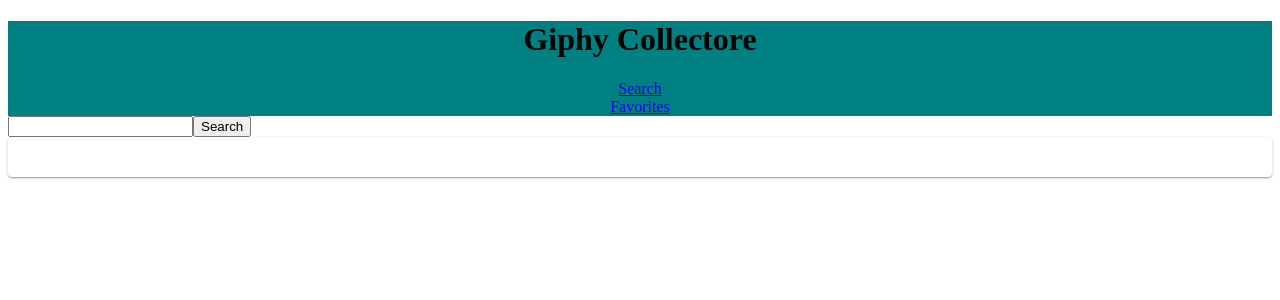
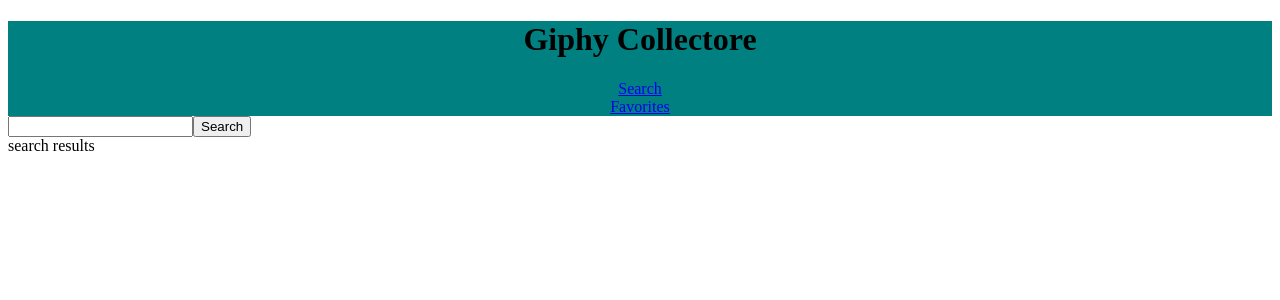
Before and after one commit to Klevennb/group-giphy-saga-project, a React (Create React App) app: page /#/ in a window 1280 px wide. Shown: the top 300 px of the page. Built offline with nearby package versions, Linux system fonts and the light colour scheme.

Commit message:
appends search to dom

```diff
--- a/src/components/App/App.js
+++ b/src/components/App/App.js
@@ -2,6 +2,7 @@
 import { HashRouter as Router, Route, Link } from 'react-router-dom';
 import Favorites from '../Favorites/Favorites'
 import Search from '../Search/Search'
+import SearchResults from '../Search/SearchResults'
 import './App.css';
 class App extends Component {
 
--- a/src/components/Search/Search.js
+++ b/src/components/Search/Search.js
@@ -6,6 +6,7 @@
 import CardActions from "@material-ui/core/CardActions";
 import { Typography } from "@material-ui/core";
 import IconButton from "@material-ui/core/IconButton";
+import SearchResults from "./SearchResults";
 
 class Search extends Component {
   constructor(props) {
@@ -45,7 +46,8 @@
           value={this.state.search}
         />
         <button onClick={this.sendToServer}>Search</button>
-        <Card>
+        <SearchResults />
+        {/* <Card>
           <Typography>
             {/* {JSON.stringify(this.props.reduxStore.favoriteList)} */}
             {/* {this.props.reduxStore.favoriteList.map((favorite)=> {
@@ -53,11 +55,11 @@
                     <FavoriteItem key={favorite.id} favorite={favorite} />
                         );
                     })} */}
-          </Typography>
+          {/* </Typography>
           <CardActions>
             <IconButton onClick="addToFavorite" />
           </CardActions>
-        </Card>
+        {/* </Card> */}
       </div>
     );
   }
--- a/src/components/Search/SearchResults.js
+++ b/src/components/Search/SearchResults.js
@@ -1,11 +1,28 @@
 import React, {Component} from 'react';
 import {connect} from 'react-redux';
 
-class FavoriteItem extends Component {
+class SearchResults extends Component {
+    appendToDOM =() => {
+        return this.props.reduxStore.searchList.map((result)=>{
+            console.log('!!!!!!', result.images.fixed_width.url);
 
+            return <img src={result.images.fixed_width.url} />
+            // return <h1>Hi</h1>;
+
+        })
+    }
+
+
+// {this.props.reduxState.plantList.map((plant)=>{
+//                         return <PlantRow key={plant.id} plant={plant} />
+//                         }
     render(){
         return (
-            // <span>this will be the search results index return</span>
+            <div>
+            search results
+                {this.appendToDOM()}
+            </div>
+            // <span>thisill bethe search results index return</span>
         );
     }
 
@@ -15,4 +32,4 @@
     reduxStore,
 })
 
-export default connect(mapStoreToProps)(FavoriteItem);
+export default connect(mapStoreToProps)(SearchResults);
--- a/src/index.js
+++ b/src/index.js
@@ -39,6 +39,7 @@
 const store = createStore(
     combineReducers({
         favoriteList,
+        searchList,
     }),
     applyMiddleware(sagaMiddleware, logger),
 );
```
